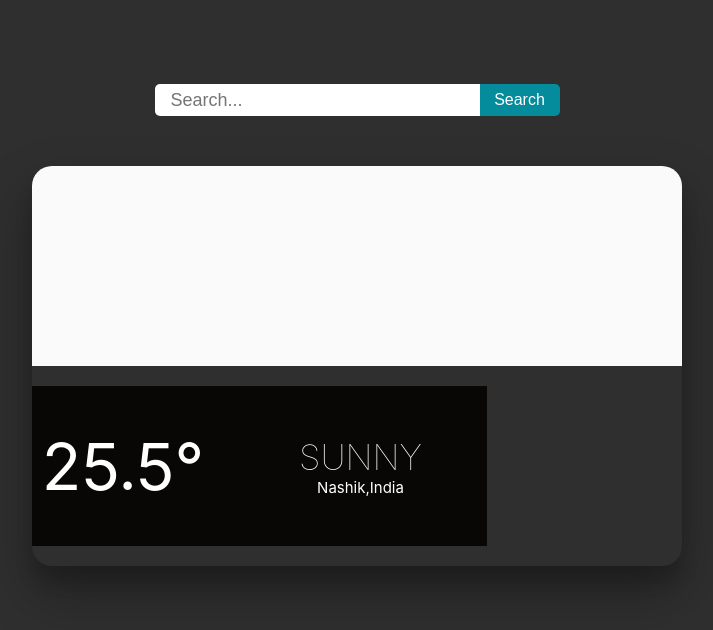
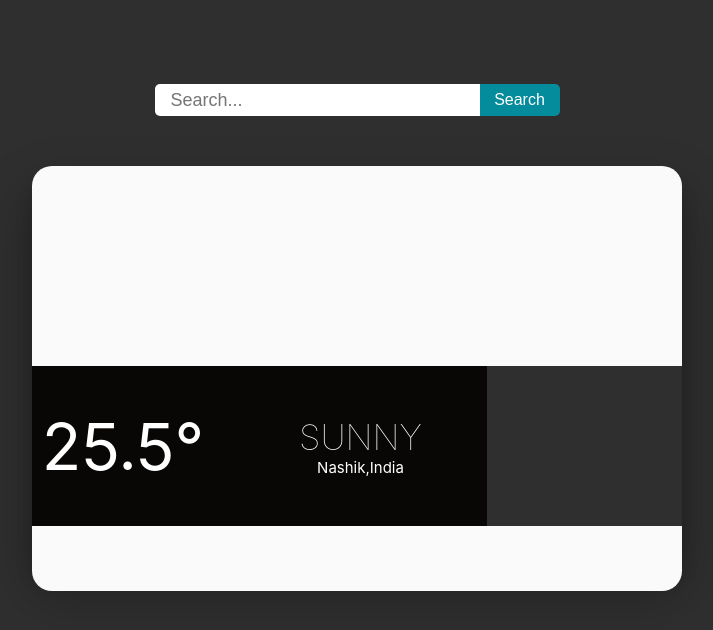
Before and after one commit to amrutaBanait/Weather_App, a React (Create React App) app in the folder weather_app/: page / in a window 1280 px wide. Shown: the top 630 px of the page, without its empty margins (283-996 px from the left). Built offline with nearby package versions, Linux system fonts and the light colour scheme; some icons are missing.

Commit message:
icon added for 4 column

```diff
--- a/weather_app/src/components/weather/style.css
+++ b/weather_app/src/components/weather/style.css
@@ -96,6 +96,33 @@
     font-weight: 800;
     text-align: center;
   }
+
+  .widget .extra-temp {
+    flex: 1 100%;
+    padding: 5% 0;
+    border-bottom-left-radius: 20px;
+    border-bottom-right-radius: 20px;
+    background: #fafafa;
+    display: grid;
+    grid-template-columns: repeat(2, 1fr);
+    align-items: center;
+    font-size: 100px;
+  }
+  .widget .extra-temp p {
+    font-size: 25px;
+    font-weight: 600;
+  }
+  .temp-info-minmax,
+  .weather-extra-info,
+  .two-sided-section {
+    display: grid;
+    grid-template-columns: repeat(2, 1fr);
+    text-align: center;
+    align-items: center;
+    color: #70c1b3;
+    /* background-color: blanchedalmond; */
+  }
+
   /* search bar style  */
 .search {
     width: 100%;
--- a/weather_app/src/components/weather/temp.js
+++ b/weather_app/src/components/weather/temp.js
@@ -38,6 +38,18 @@ const temp = () => {
         </div>
 
          {/* <div className="date">{new Date().toLocalString()}</div>  */}
+
+         {/* 4 column section */}
+
+         <div className="extra-temp">
+          <div className="temp-info-minmax">
+            <div className="two-sided-section">
+            <p>
+              <i className="wi wi-sunset"> </i>
+            </p>
+            </div>
+          </div>
+         </div>
       </article>
     </>
   );
```
